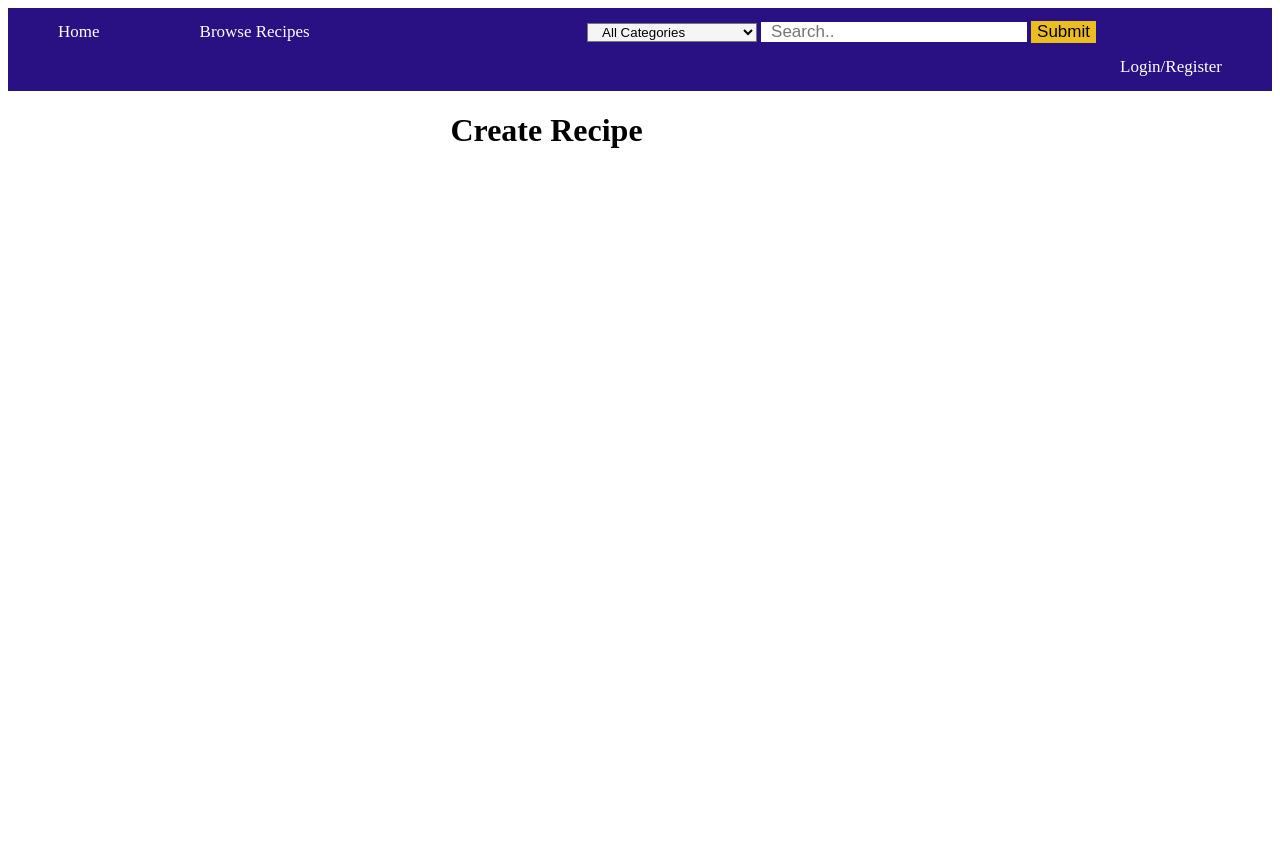
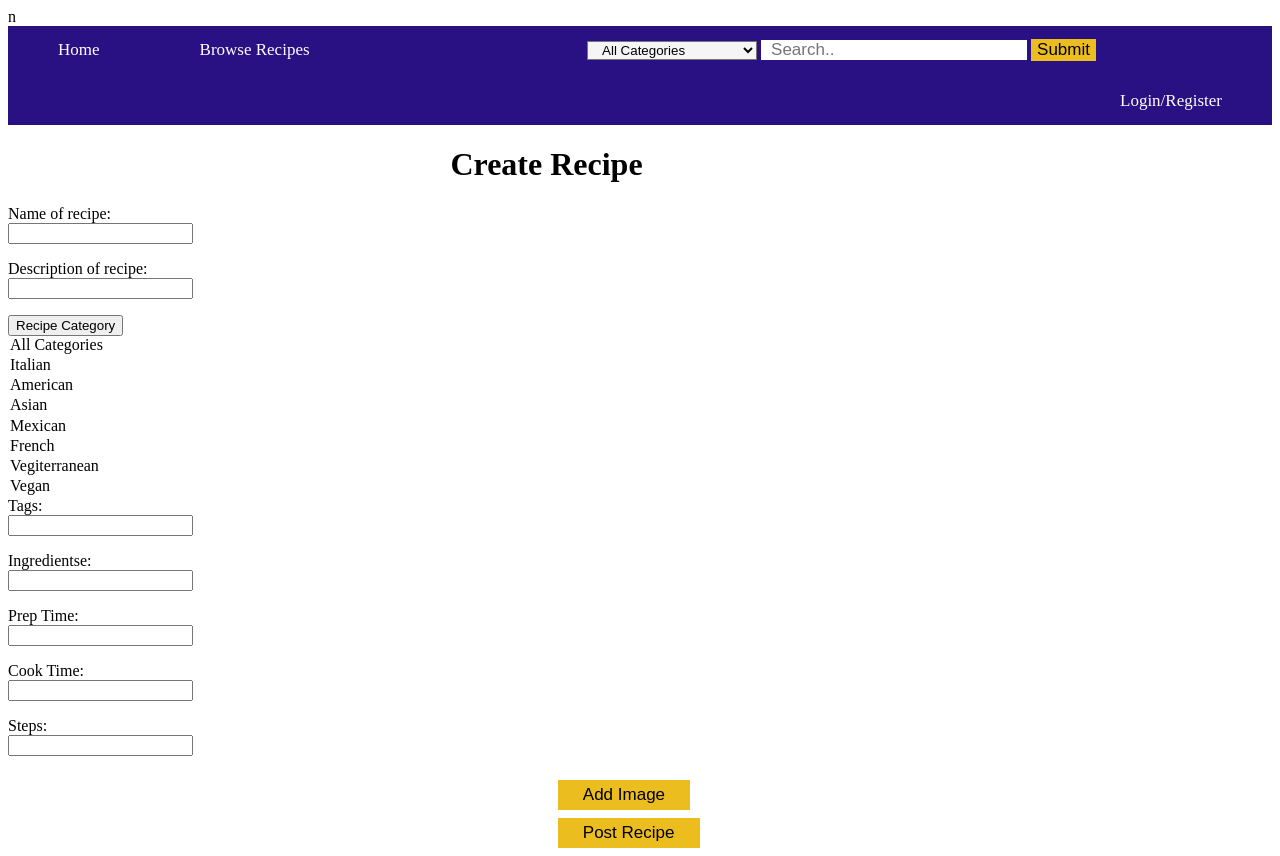
Before and after one commit to RGarcia35/The-SF-State-Official-Cookbook-Group-3, a website: page public/html/createRecipe.html in a window 1280 px wide. Before the commit the page ends 800 px from the top, so only its background shows below. Drawn offline with Linux system fonts and the light colour scheme.

Commit message:
create recipe page

```diff
--- a/public/html/createRecipe.html
+++ b/public/html/createRecipe.html
@@ -1,4 +1,4 @@
-<!DOCTYPE html>
+n<!DOCTYPE html>
 <html>
 <head>
     <title>New Recipe</title>
@@ -32,7 +32,53 @@
       <div style="padding-left:35%">
         <h1>Create Recipe</h1>
       </div>
-
+      <form>
+        <label for="fname">Name of recipe:</label><br>
+        <input type="text">
+      </form>
+      <form>
+        <label for="fname">Description of recipe:</label><br>
+        <input type="text">
+      </form>
+      <div class="dropdown">
+        <button class="dropbtn">Recipe Category</button>
+        <div class="dropdown-content">
+          <option value="">All Categories</option>
+                <option value="">Italian</option>
+                <option value="">American</option>
+                <option value="">Asian</option>
+                <option value="">Mexican</option>
+                <option value="">French</option>
+                <option value="">Vegiterranean</option>
+                <option value="">Vegan</option>
+        </div>
+      </div>
+      <form>
+        <label for="fname">Tags:</label><br>
+        <input type="text">
+      </form>
+      <form>
+        <label for="fname">Ingredientse:</label><br>
+        <input type="text">
+      </form>
+      <form>
+        <label for="fname">Prep Time:</label><br>
+        <input type="text">
+      </form>
+      <form>
+        <label for="fname">Cook Time:</label><br>
+        <input type="text">
+      </form>
+      <form>
+        <label for="fname">Steps:</label><br>
+        <input type="text">
+      </form>
+      <div class="container">
+        <button class="button">Add Image</button>
+      </div>
+      <div class="container">
+        <button class="button">Post Recipe</button>
+      </div>
 </body>
 
 </html>
```
